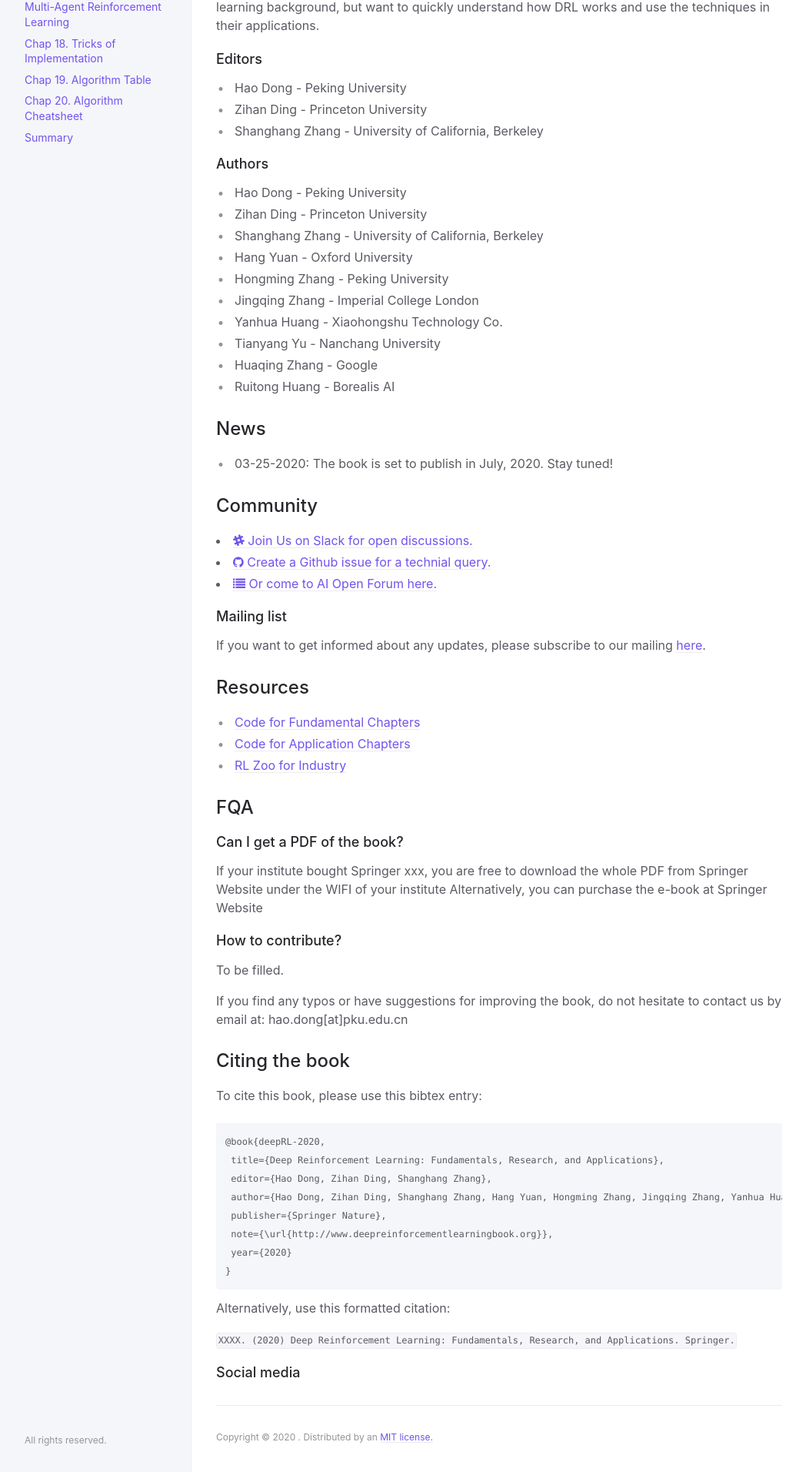
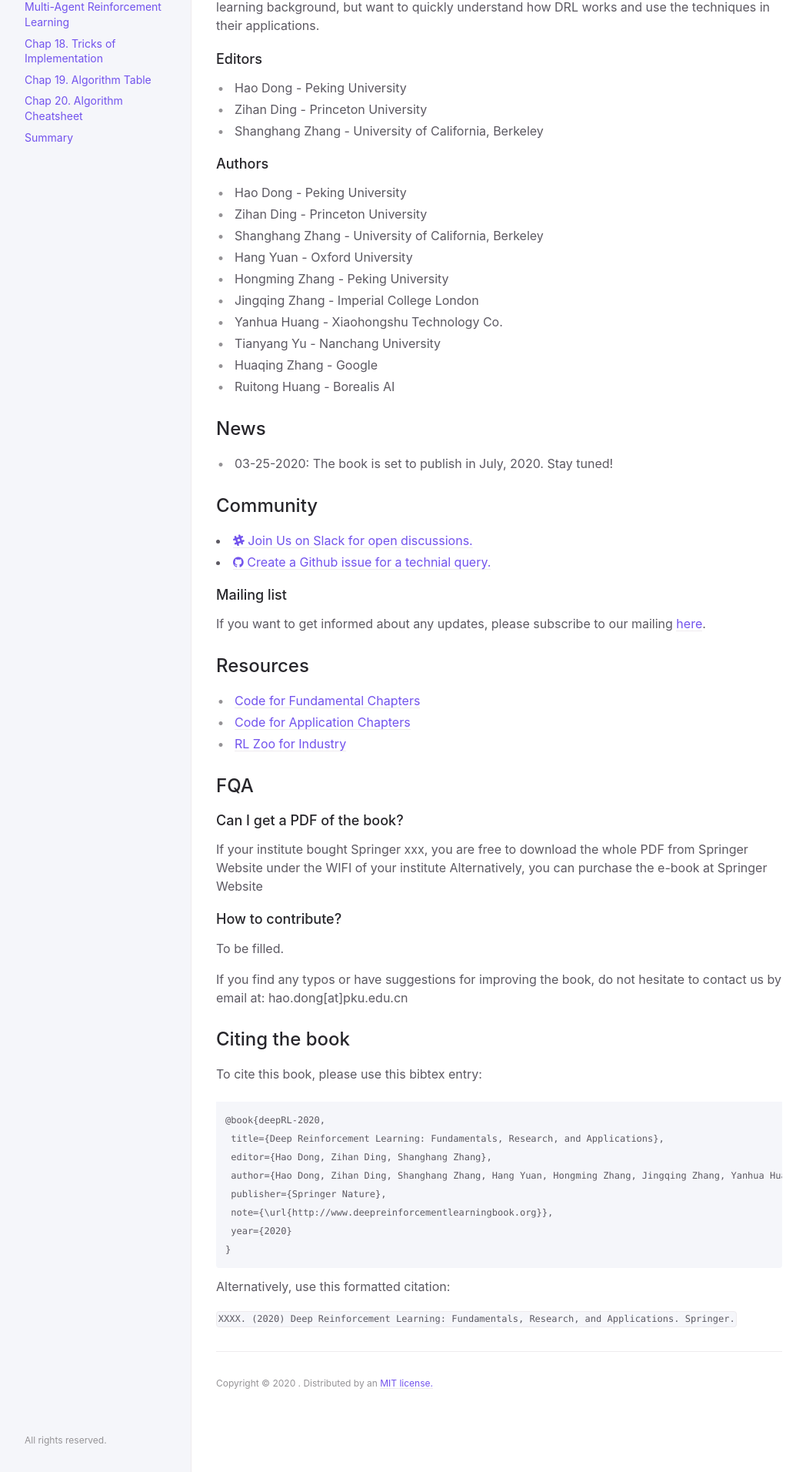
Before and after one commit to deep-reinforcement-learning-book/deep-reinforcement-learning-book.github.io, a Jekyll site: the page built from index.md, in a window 1280 px wide. Shown: the part 872-2784 px from the top of the page at 77% size, without its empty margins (115-1163 px from the left). Built offline with Jekyll 4.4.1, drawn with Linux system fonts in a browser that asks for light colours; nearby versions of some CDN libraries.

Commit message:
fix social media

```diff
--- a/index.md
+++ b/index.md
@@ -59,9 +59,8 @@ The book is intended for computer science students, both undergraduate and postg
 
 ## Community
 
-<li><a href="{{ site.baseurl }}/index.html"><i class='fa fa-slack'></i> Join Us on Slack for open discussions. </a></li>
-<li><a href="{{ site.baseurl }}/index.html"><i class='fa fa-github'></i> Create a Github issue for a technial query. </a></li>
-<li><a href="{{ site.baseurl }}/index.html"><i class='fa fa-list'></i> Or come to AI Open Forum here. </a></li>
+<li><a href="https://tensorlayer.slack.com/archives/CKGFRK5U4"><i class='fa fa-slack'></i> Join Us on Slack for open discussions. </a></li>
+<li><a href="https://github.com/tensorlayer/tensorlayer/tree/master/examples/reinforcement_learning"><i class='fa fa-github'></i> Create a Github issue for a technial query. </a></li>
 
 ### Mailing list
 If you want to get informed about any updates, please subscribe to our mailing [here](post.html).
@@ -100,5 +99,3 @@ To cite this book, please use this bibtex entry:
 Alternatively, use this formatted citation:
 
 `XXXX. (2020) Deep Reinforcement Learning: Fundamentals, Research, and Applications. Springer.`
-
-### Social media
```
